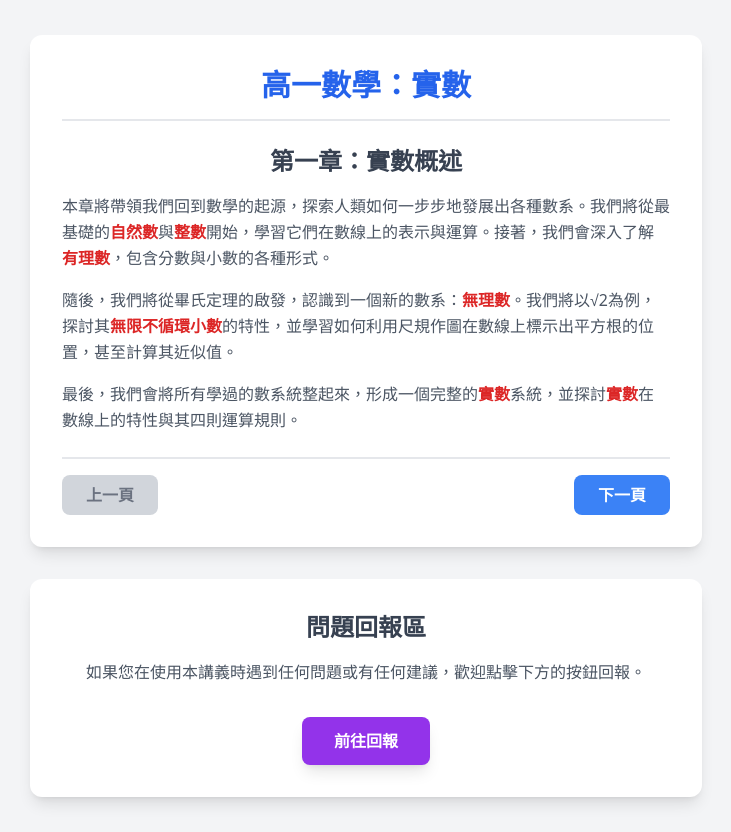
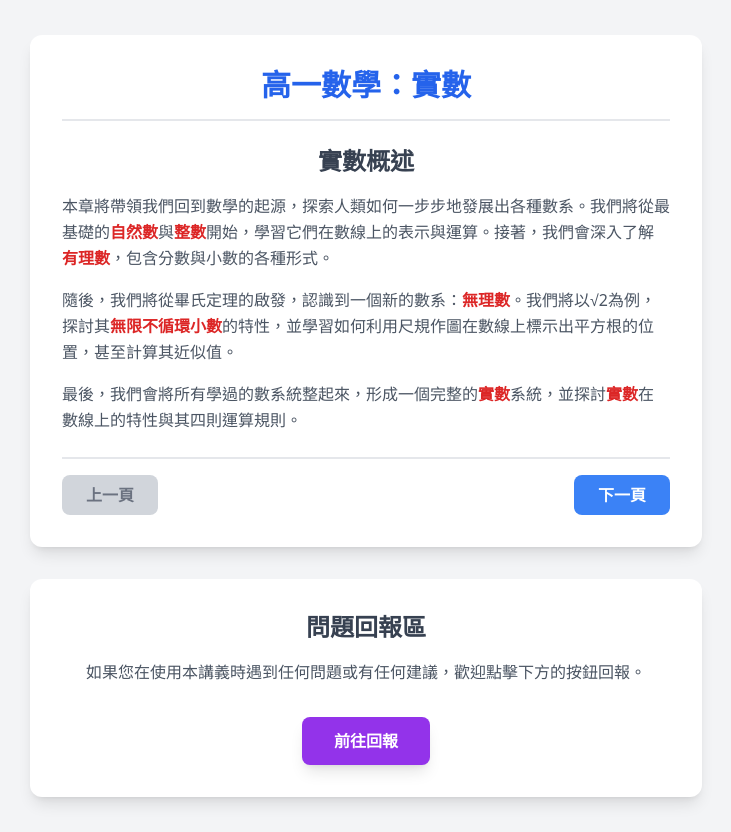
Before and after one commit to carina-junyi/online_worksheet, a plain HTML site: page real_numbers/content.html in a window 1280 px wide. Shown: the whole page, without its empty margins (274-1005 px from the left). Drawn offline with nearby package versions, Linux system fonts and the light colour scheme.

Commit message:
Fix some issues

```diff
--- a/real_numbers/content.html
+++ b/real_numbers/content.html
@@ -121,7 +121,7 @@
         case 1:
           pageHtml = `
             <div class="space-y-4">
-              <h2 class="text-xl md:text-2xl font-semibold text-center text-gray-700">第一章：實數概述</h2>
+              <h2 class="text-xl md:text-2xl font-semibold text-center text-gray-700">實數概述</h2>
               <p class="text-base text-gray-600 leading-relaxed">
                 本章將帶領我們回到數學的起源，探索人類如何一步步地發展出各種數系。我們將從最基礎的<span class="text-red-600 font-bold">自然數</span>與<span class="text-red-600 font-bold">整數</span>開始，學習它們在數線上的表示與運算。接著，我們會深入了解<span class="text-red-600 font-bold">有理數</span>，包含分數與小數的各種形式。
               </p>
```
